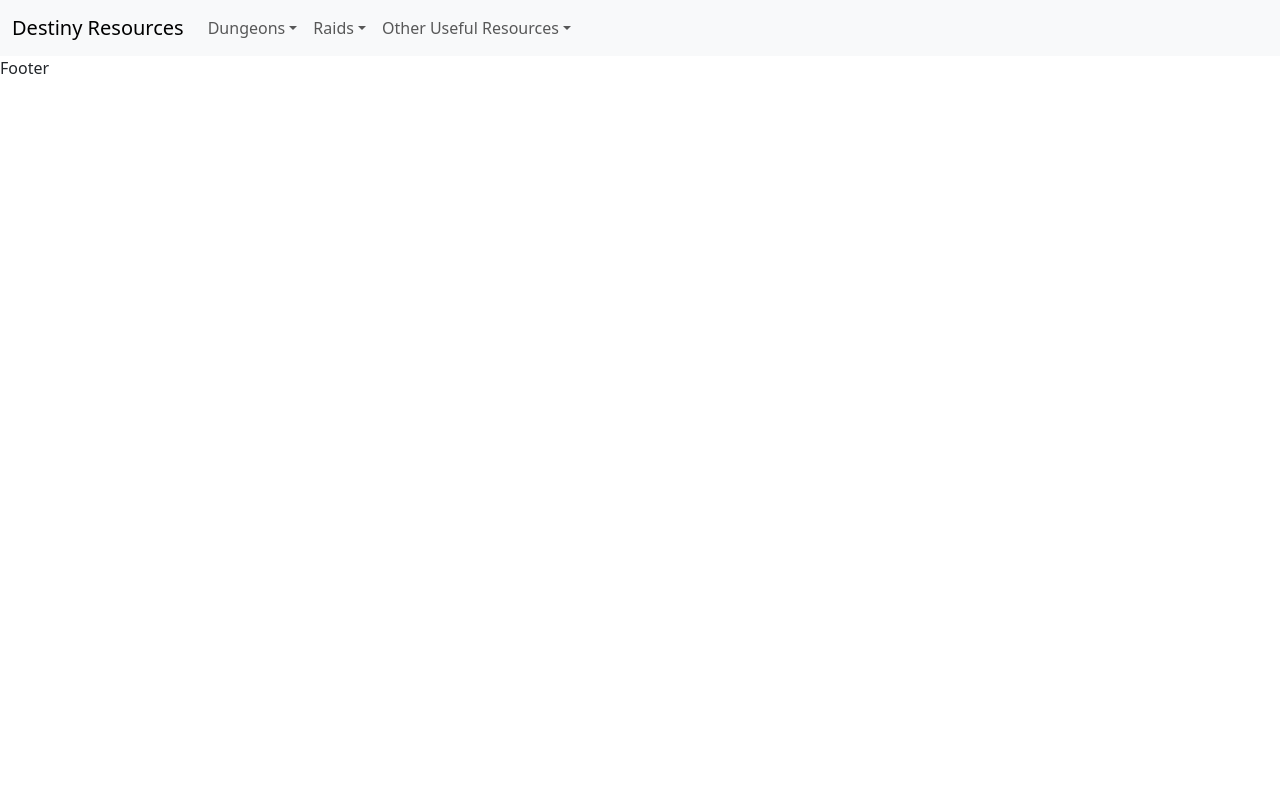
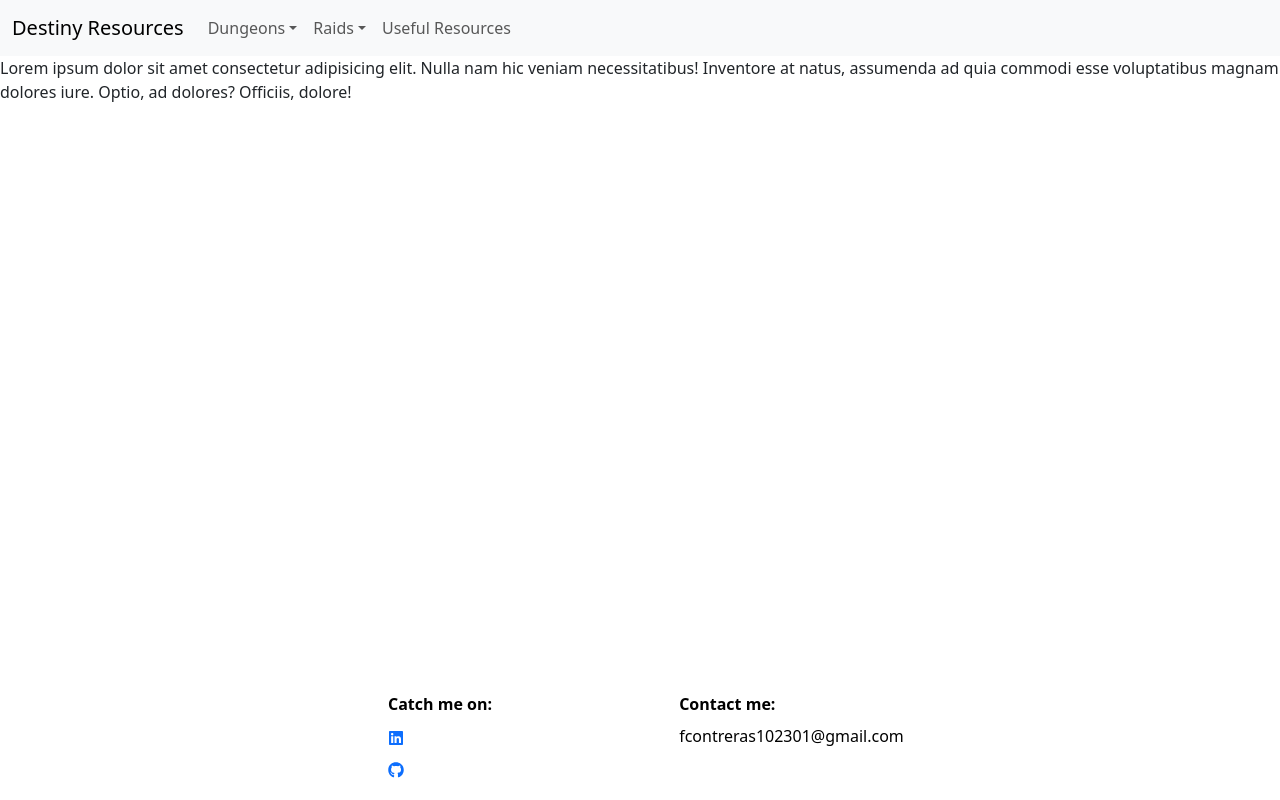
Before and after one commit to Fran-cis-co/The-Archives, a React (Vite) app: page / in a window 1280 px wide. Built offline with nearby package versions, Linux system fonts and the light colour scheme.

Commit message:
Implemented footer content

```diff
--- a/package.json
+++ b/package.json
@@ -12,7 +12,8 @@
   "dependencies": {
     "bootstrap": "^5.3.3",
     "react": "^19.0.0",
-    "react-dom": "^19.0.0"
+    "react-dom": "^19.0.0",
+    "react-icons": "^5.5.0"
   },
   "devDependencies": {
     "@eslint/js": "^9.21.0",
--- a/src/App.css
+++ b/src/App.css
@@ -0,0 +1,10 @@
+.app {
+    display: flex;
+    flex-direction: column;
+    min-height: 100vh;
+    width: 100vw;
+}
+
+.main{
+    flex-grow: 1;
+}
--- a/src/App.tsx
+++ b/src/App.tsx
@@ -1,12 +1,21 @@
 import Header from "./components/header/Header";
 import Footer from "./components/footer/Footer";
 
+import "./App.css";
+
 function App() {
   return (
-    <>
+    <div className="app">
       <Header />
+      <span className="main">
+        Lorem ipsum dolor sit amet consectetur adipisicing elit. Nulla nam hic
+        veniam necessitatibus! Inventore at natus, assumenda ad quia commodi
+        esse voluptatibus magnam dolores iure. Optio, ad dolores? Officiis,
+        dolore!
+      </span>
+
       <Footer />
-    </>
+    </div>
   );
 }
 
--- /dev/null
+++ b/src/components/footer/Footer.css
@@ -0,0 +1,7 @@
+.footer {
+    display: flex;
+    flex-flow: row nowrap;
+    justify-content: center;
+    align-items: center;
+    margin-left: 30%;
+}
--- a/src/components/footer/Footer.tsx
+++ b/src/components/footer/Footer.tsx
@@ -1,5 +1,62 @@
+import { FaGithub, FaLinkedin } from "react-icons/fa";
+
+import "./Footer.css";
+
 const Footer = () => {
-  return <div>Footer</div>;
+  return (
+    <div className="footer">
+      <table className="table table-borderless table-sm">
+        <thead>
+          <tr>
+            <th scope="col">Catch me on:</th>
+            <th scope="col">Contact me:</th>
+          </tr>
+        </thead>
+        <tbody>
+          <tr>
+            <th scope="row">
+              <a href="https://www.linkedin.com/in/francisco-contreras-191202249/">
+                <FaLinkedin />
+              </a>
+            </th>
+            <td>fcontreras102301@gmail.com</td>
+          </tr>
+          <tr>
+            <th scope="row">
+              <a href="https://github.com/Fran-cis-co">
+                <FaGithub />
+              </a>
+            </th>
+          </tr>
+        </tbody>
+      </table>
+      {/* <div className="container text-center">
+        <div className="row">
+          <div className="col">Catch me on:</div>
+          <div className="col">Contact me:</div>
+          <div className="col"></div>
+        </div>
+        <div className="row">
+          <div className="col">
+            <a href="https://www.linkedin.com/in/francisco-contreras-191202249/">
+              <FaLinkedin />
+            </a>
+          </div>
+          <div className="col">fcontreras102301@gmail.com</div>
+          <div className="col"></div>
+        </div>
+        <div className="row">
+          <div className="col">
+            <a href="https://github.com/Fran-cis-co">
+              <FaGithub />
+            </a>
+          </div>
+          <div className="col"></div>
+          <div className="col"></div>
+        </div>
+      </div> */}
+    </div>
+  );
 };
 
 export default Footer;
--- a/src/components/header/Header.tsx
+++ b/src/components/header/Header.tsx
@@ -68,27 +68,10 @@ const Header = () => {
                   })}
                 </ul>
               </li>
-              <li className="nav-item dropdown">
-                <a
-                  className="nav-link dropdown-toggle"
-                  href="#"
-                  role="button"
-                  data-bs-toggle="dropdown"
-                  aria-expanded="false"
-                >
-                  Other Useful Resources
+              <li className="nav-item">
+                <a className="nav-link" href="#">
+                  Useful Resources
                 </a>
-                <ul className="dropdown-menu">
-                  {resources.map((resources, index) => {
-                    return (
-                      <li key={index}>
-                        <a className="dropdown-item" href="#">
-                          {resources.name}
-                        </a>
-                      </li>
-                    );
-                  })}
-                </ul>
               </li>
             </ul>
           </div>
```
Also changed, not shown: 2 other files (tests, documents, lock files or other folders).
